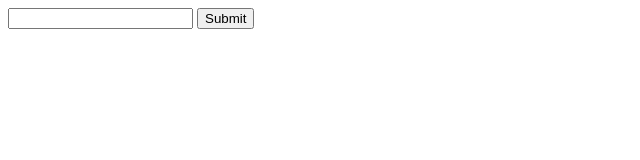
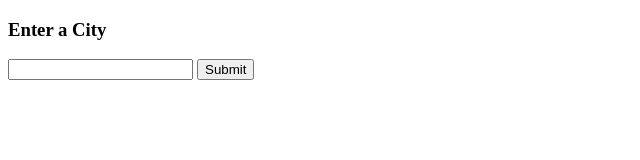
Before and after one commit to jreeve65/Weather-Dashboard, a plain HTML site: page index.html in a window 1280 px wide. Shown: the whole page, without its empty margins (0-640 px from the left). Drawn offline with Linux system fonts and the light colour scheme.

Commit message:
reformatted html

```diff
--- a/index.html
+++ b/index.html
@@ -6,10 +6,11 @@
     <title>Document</title>
 </head>
 <body>
+    <label for="search-bar"><h3>Enter a City</h3></label>
     <input type="text" id="searchInput">
     <button type="submit" id="searchButton">Submit</button>
+    <div id="buttons"></div>
     <div id="container"></div>
-    <div id="buttons"></div>
     <div id="forcast"></div>
     <script src="./assets/js/script.js"></script>
 </body>
```
